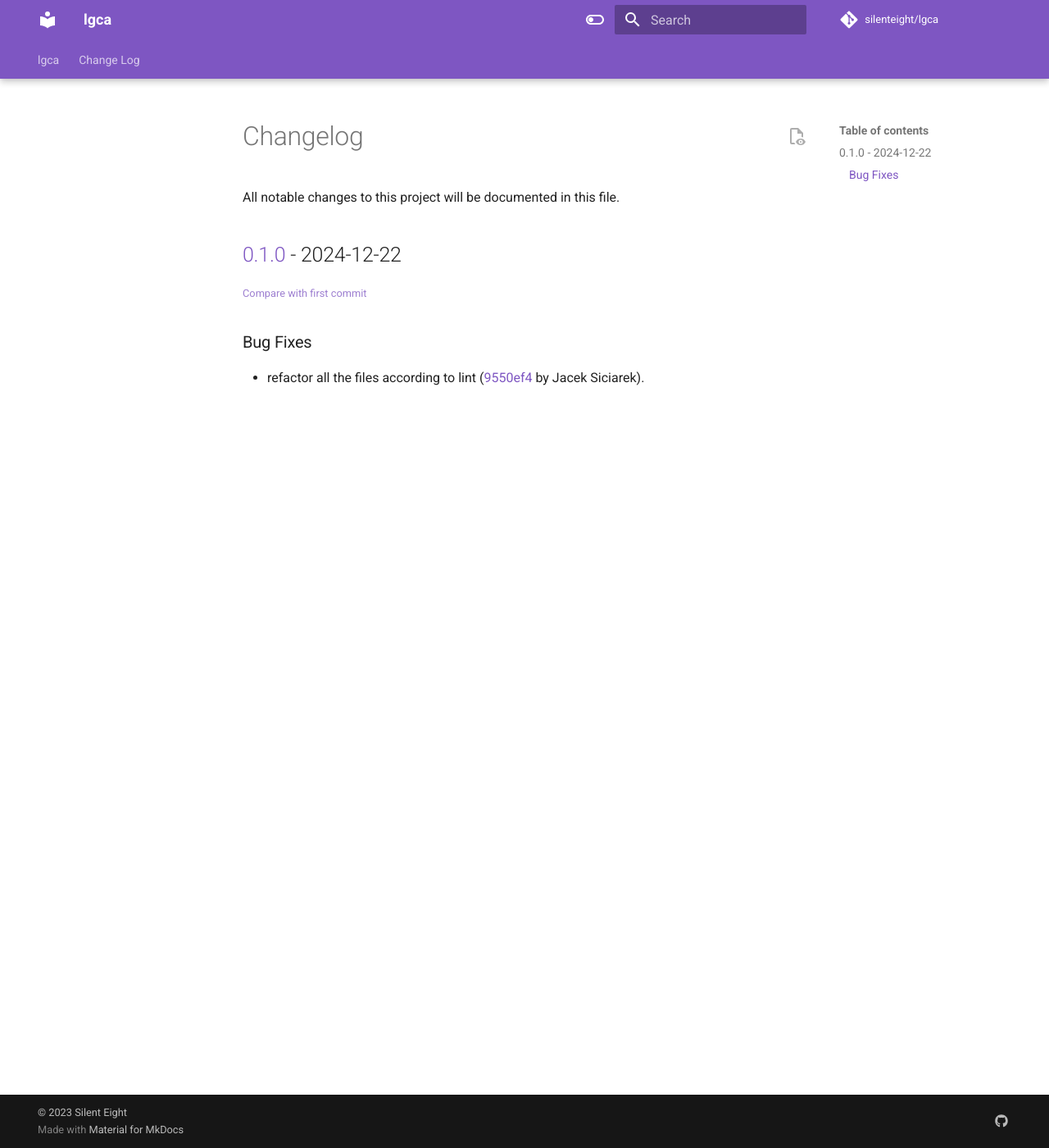
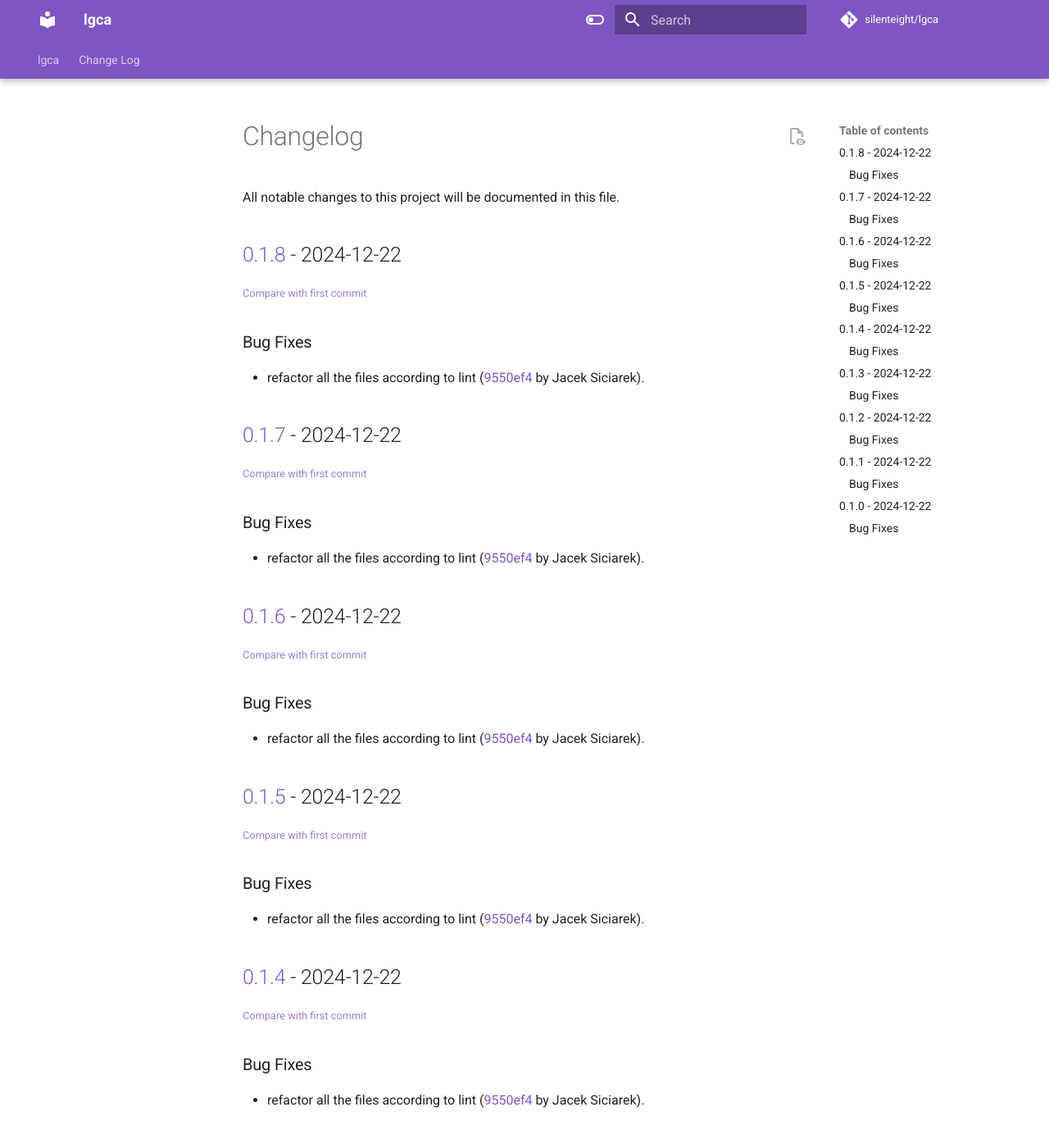
Before and after one commit to siciarek/lgca, an MkDocs documentation site: the page built from docs/changelog.md, in a window 1280 px wide and 1400 px high. Shown: the whole window at 82% size. Built offline with MkDocs 1.6.1 and Material for MkDocs 9.7.7, drawn with Linux system fonts in a browser that asks for light colours; comment, search, counter and statistics services are not loaded; some of the changed text lies outside the part shown.

Commit message:
docs: update changelog

```diff
--- a/docs/changelog.md
+++ b/docs/changelog.md
@@ -3,6 +3,70 @@
 All notable changes to this project will be documented in this file.
 
 <!-- insertion marker -->
+## [0.1.8](https://github.com/siciarek/lgca/releases/tag/0.1.8) - 2024-12-22
+
+<small>[Compare with first commit](https://github.com/siciarek/lgca/compare/dc97d553495089fbe14ea836e2008177ec851658...0.1.8)</small>
+
+### Bug Fixes
+
+- refactor all the files according to lint ([9550ef4](https://github.com/siciarek/lgca/commit/9550ef412cf72099f2943b2142863f19d22562a3) by Jacek Siciarek).
+
+## [0.1.7](https://github.com/siciarek/lgca/releases/tag/0.1.7) - 2024-12-22
+
+<small>[Compare with first commit](https://github.com/siciarek/lgca/compare/dc97d553495089fbe14ea836e2008177ec851658...0.1.7)</small>
+
+### Bug Fixes
+
+- refactor all the files according to lint ([9550ef4](https://github.com/siciarek/lgca/commit/9550ef412cf72099f2943b2142863f19d22562a3) by Jacek Siciarek).
+
+## [0.1.6](https://github.com/siciarek/lgca/releases/tag/0.1.6) - 2024-12-22
+
+<small>[Compare with first commit](https://github.com/siciarek/lgca/compare/dc97d553495089fbe14ea836e2008177ec851658...0.1.6)</small>
+
+### Bug Fixes
+
+- refactor all the files according to lint ([9550ef4](https://github.com/siciarek/lgca/commit/9550ef412cf72099f2943b2142863f19d22562a3) by Jacek Siciarek).
+
+## [0.1.5](https://github.com/siciarek/lgca/releases/tag/0.1.5) - 2024-12-22
+
+<small>[Compare with first commit](https://github.com/siciarek/lgca/compare/dc97d553495089fbe14ea836e2008177ec851658...0.1.5)</small>
+
+### Bug Fixes
+
+- refactor all the files according to lint ([9550ef4](https://github.com/siciarek/lgca/commit/9550ef412cf72099f2943b2142863f19d22562a3) by Jacek Siciarek).
+
+## [0.1.4](https://github.com/siciarek/lgca/releases/tag/0.1.4) - 2024-12-22
+
+<small>[Compare with first commit](https://github.com/siciarek/lgca/compare/dc97d553495089fbe14ea836e2008177ec851658...0.1.4)</small>
+
+### Bug Fixes
+
+- refactor all the files according to lint ([9550ef4](https://github.com/siciarek/lgca/commit/9550ef412cf72099f2943b2142863f19d22562a3) by Jacek Siciarek).
+
+## [0.1.3](https://github.com/siciarek/lgca/releases/tag/0.1.3) - 2024-12-22
+
+<small>[Compare with first commit](https://github.com/siciarek/lgca/compare/dc97d553495089fbe14ea836e2008177ec851658...0.1.3)</small>
+
+### Bug Fixes
+
+- refactor all the files according to lint ([9550ef4](https://github.com/siciarek/lgca/commit/9550ef412cf72099f2943b2142863f19d22562a3) by Jacek Siciarek).
+
+## [0.1.2](https://github.com/siciarek/lgca/releases/tag/0.1.2) - 2024-12-22
+
+<small>[Compare with first commit](https://github.com/siciarek/lgca/compare/dc97d553495089fbe14ea836e2008177ec851658...0.1.2)</small>
+
+### Bug Fixes
+
+- refactor all the files according to lint ([9550ef4](https://github.com/siciarek/lgca/commit/9550ef412cf72099f2943b2142863f19d22562a3) by Jacek Siciarek).
+
+## [0.1.1](https://github.com/siciarek/lgca/releases/tag/0.1.1) - 2024-12-22
+
+<small>[Compare with first commit](https://github.com/siciarek/lgca/compare/dc97d553495089fbe14ea836e2008177ec851658...0.1.1)</small>
+
+### Bug Fixes
+
+- refactor all the files according to lint ([9550ef4](https://github.com/siciarek/lgca/commit/9550ef412cf72099f2943b2142863f19d22562a3) by Jacek Siciarek).
+
 ## [0.1.0](https://github.com/siciarek/lgca/releases/tag/0.1.0) - 2024-12-22
 
 <small>[Compare with first commit](https://github.com/siciarek/lgca/compare/dc97d553495089fbe14ea836e2008177ec851658...0.1.0)</small>
```
